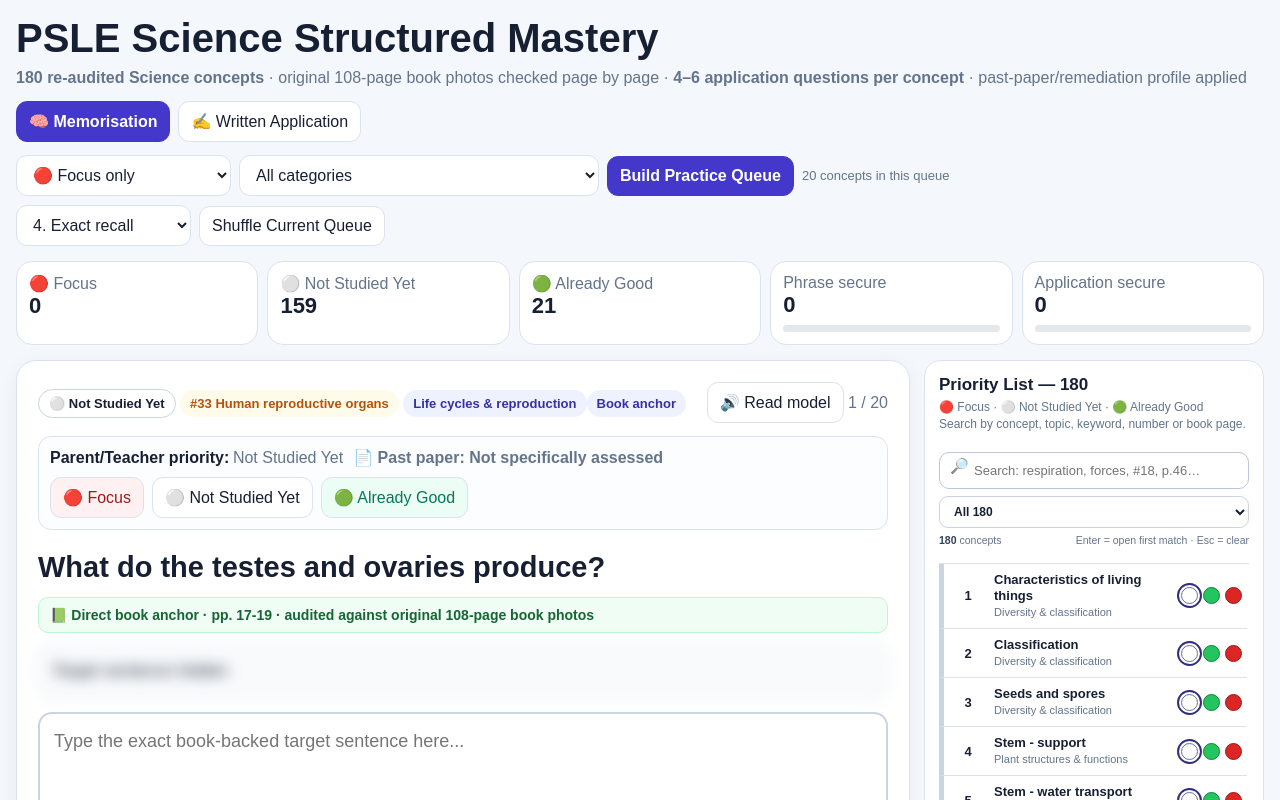
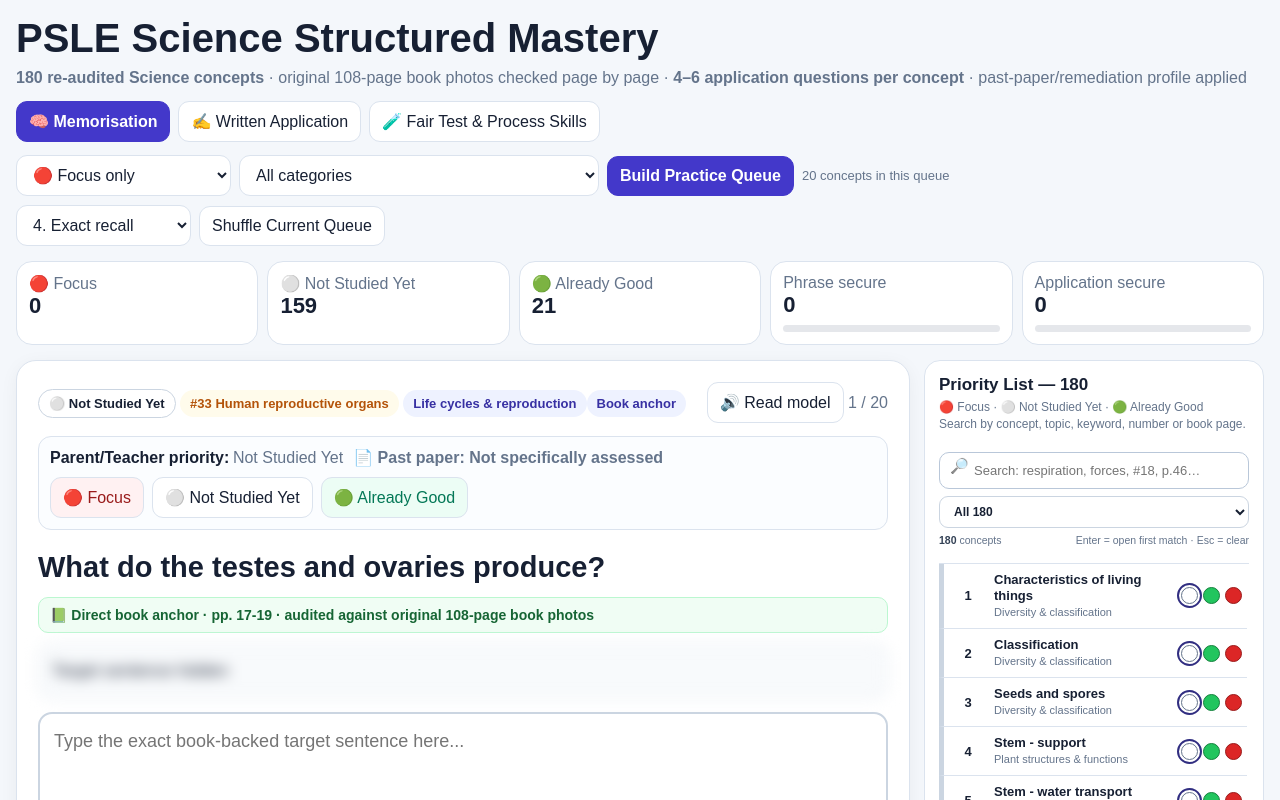
Before and after one commit to limkimsze-maker/primary-science-revision, a plain HTML site: page trainer180-app.html in a window 1280 px wide. Shown: the top 800 px of the page. Drawn offline with Linux system fonts and the light colour scheme.

Commit message:
Load 12 fair-test and process-skills modules in trainer

```diff
--- a/trainer180-app.html
+++ b/trainer180-app.html
@@ -3,10 +3,10 @@
 <head>
 <meta charset="utf-8">
 <meta name="viewport" content="width=device-width,initial-scale=1">
-<title>PSLE Science Structured Mastery — Re-audited 180</title>
+<title>PSLE Science Structured Mastery — Re-audited 180 + Process Skills</title>
 <style>body{margin:0;font-family:Arial,Helvetica,sans-serif;background:#f4f7fb;color:#172033}.loading{min-height:100vh;display:grid;place-items:center}.loading div{background:#fff;border:1px solid #dbe3ee;border-radius:16px;padding:20px 24px;box-shadow:0 4px 18px #0f172a0d;text-align:center;line-height:1.5}</style>
 </head>
-<body><div class="loading"><div><b>Loading re-audited 180-concept trainer…</b><br><small>🔴 Focus · ⚪ Not Studied Yet · 🟢 Already Good · search + filter together · AI marking</small></div></div>
+<body><div class="loading"><div><b>Loading re-audited 180-concept trainer + process skills…</b><br><small>180 Science concepts · 12 fair-test/process skills · AI marking for Science applications</small></div></div>
 <script>
 (async()=>{
  try{
@@ -38,13 +38,15 @@
    '10-electricity-electromagnets-magnets.js','11-energy-forces.js'
   ];
   const scripts=[];
-  appFiles.forEach(f=>scripts.push(`resources/appvariants/${f}?v=20260905h`));
-  scripts.push('resources/audit180/core.js?v=20260905h');
-  auditFiles.forEach(f=>scripts.push(`resources/audit180/${f}?v=20260905h`));
-  scripts.push('resources/appvariants/engine.js?v=20260905h');
-  scripts.push('resources/priority-colors.js?v=20260905h');
-  scripts.push('resources/filter-position.js?v=20260905h');
-  scripts.push('resources/ai-marker.js?v=20260905h');
+  appFiles.forEach(f=>scripts.push(`resources/appvariants/${f}?v=20260905i`));
+  scripts.push('resources/audit180/core.js?v=20260905i');
+  auditFiles.forEach(f=>scripts.push(`resources/audit180/${f}?v=20260905i`));
+  scripts.push('resources/appvariants/engine.js?v=20260905i');
+  scripts.push('resources/priority-colors.js?v=20260905i');
+  scripts.push('resources/filter-position.js?v=20260905i');
+  scripts.push('resources/ai-marker.js?v=20260905i');
+  scripts.push('resources/process-skills.js?v=20260905i');
+  scripts.push('resources/process-skills-ui.js?v=20260905i');
   const tags=scripts.map(src=>`<script src="${src}"><\/script>`).join('');
   html=html.replace('</body>',tags+'</body>');
   document.open();document.write(html);document.close();
```
